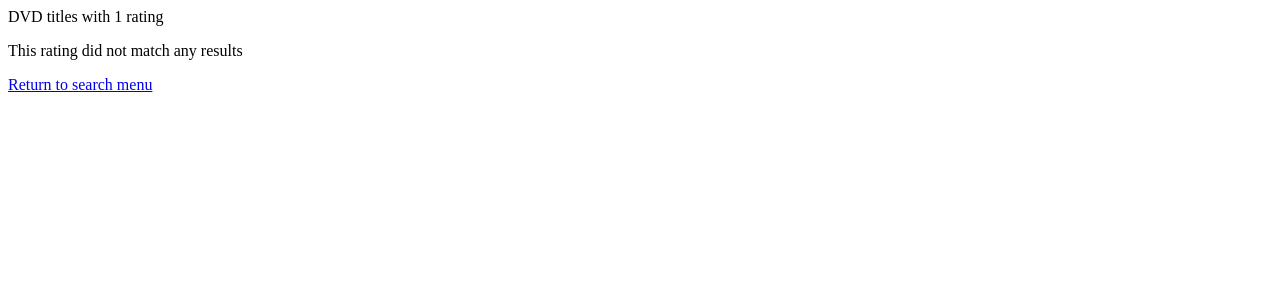
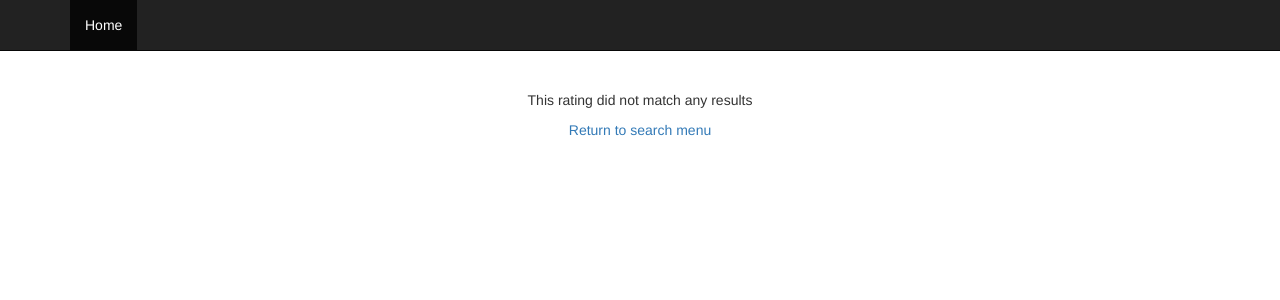
Before and after one commit to maggiyang/itp405-spring2015-pdo-dvd, a PHP site: page /ratings.php?rating=1 in a window 1280 px wide. Shown: the top 300 px of the page. Run offline with PHP 8.4, Linux system fonts and the light colour scheme; tables that the repository leaves empty or names only in its code hold one stand-in row (values such as "Sample post").

Commit message:
style ratings

```diff
--- a/ratings.php
+++ b/ratings.php
@@ -1,3 +1,42 @@
+<!DOCTYPE html>
+<html lang="en">
+  <head>
+    <meta charset="utf-8">
+    <meta http-equiv="X-UA-Compatible" content="IE=edge">
+    <meta name="viewport" content="width=device-width, initial-scale=1">
+    <meta name="description" content="">
+    <meta name="author" content="">
+    <link rel="icon" href="../../favicon.ico">
+
+    <title>Ratings</title>
+
+    <!-- Bootstrap core CSS -->
+    <link href="css/bootstrap.min.css" rel="stylesheet">
+
+    <!-- Custom styles for this template -->
+    <link href="starter-template.css" rel="stylesheet">
+
+  </head>
+  <body>
+
+    <nav class="navbar navbar-inverse navbar-fixed-top">
+      <div class="container">
+        <div class="navbar-header">
+          <button type="button" class="navbar-toggle collapsed" data-toggle="collapse" data-target="#navbar" aria-expanded="false" aria-controls="navbar">
+            <span class="sr-only">Toggle navigation</span>
+            <span class="icon-bar"></span>
+            <span class="icon-bar"></span>
+            <span class="icon-bar"></span>
+          </button>
+        </div>
+        <div id="navbar" class="collapse navbar-collapse">
+          <ul class="nav navbar-nav">
+            <li class="active"><a href="index.php">Home</a></li>
+          </ul>
+        </div><!--/.nav-collapse -->
+      </div>
+    </nav>
+
 <?php
 
 //check if genre info is available otherwise redirect
@@ -33,22 +72,35 @@ $like = $rating;
 $statement->bindParam(1, $like);
 $statement->execute();  //executes statement
 $titles = $statement->fetchAll(PDO::FETCH_OBJ);
-//var_dump($titles);  //dump info on any variable
 
-echo "DVD titles with $rating rating";
 
 ?>
 
 <?php if ($statement->rowCount() > 0) : ?>
+    <div class="container">
+    <div class="starter-template">
+    <h1>Here are DVD titles with "<?php echo $rating ?>" rating</h1>
+    <table class="table table-hover">
+        <tr>
+            <th>Title</th>
+        </tr>
+    <?php foreach($titles as $title) :?>
+        <tr>
+            <td><?php echo $title->title ?></td>
+        </tr>
+    <?php endforeach ?>
+    </table>
+    <a href="index.php">Return to search menu</a>
+    </div>
+    </div>
+<?php else : ?>
+    <div class="container">
+    <div class="starter-template">
+        <p>This rating did not match any results</p>
+        <a href="index.php">Return to search menu</a>
+    </div>
+    </div>
+<?php endif ?>
 
-    <?php foreach($titles as $title) :?>
-    <div>
-        <br><?php echo $title->title ?>
-    </div>
-    <?php endforeach ?>
-    <a href="index.php">Return to search menu</a>
-<?php else : ?>
-    <br>
-    <p>This rating did not match any results</p>
-    <a href="index.php">Return to search menu</a>
-<?php endif ?>
+</body>
+</html>
```
Also changed, not shown: search.php (+8 -3 lines).
